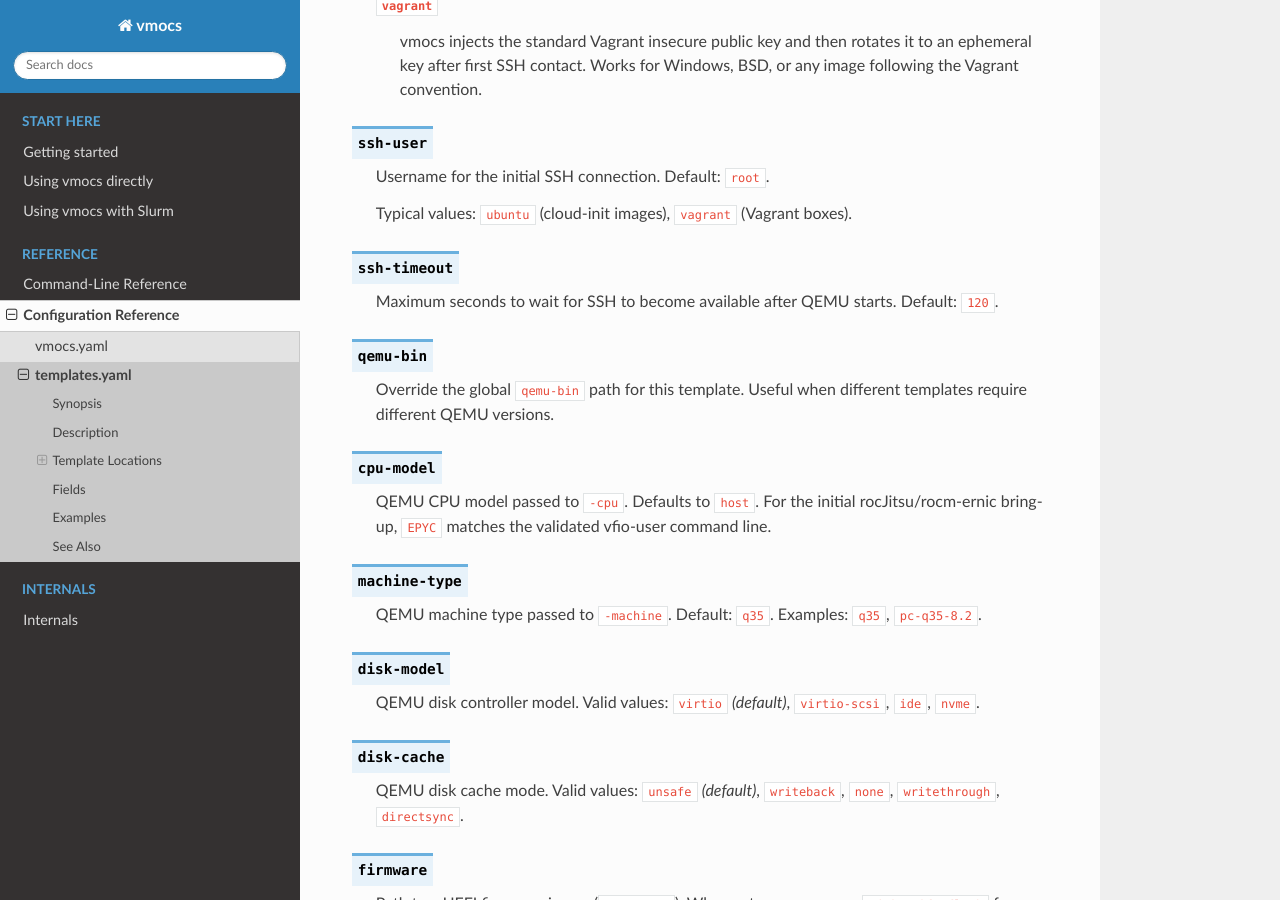
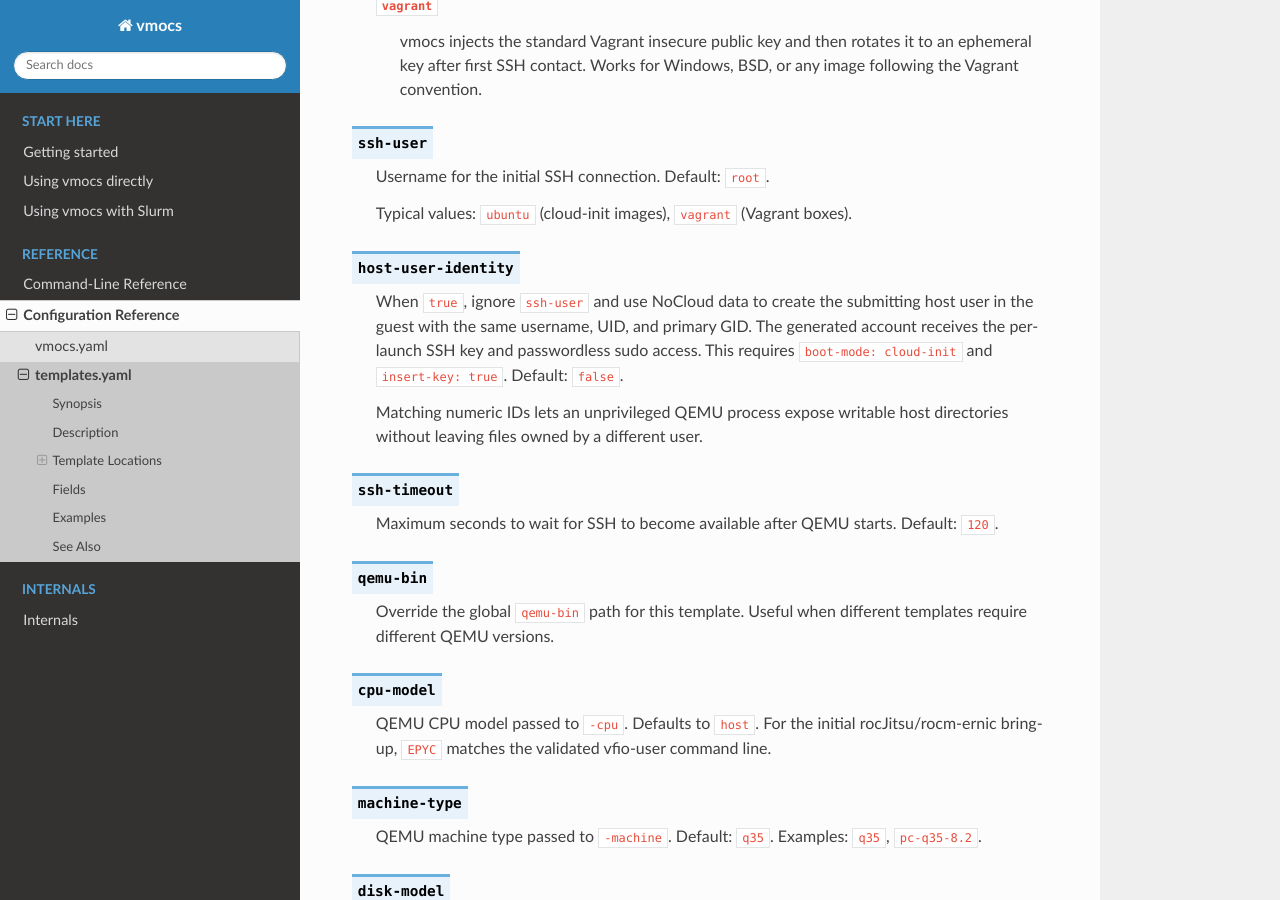
Before and after one commit to naveenrajm7/vmocs, a Sphinx documentation site: the page built from docs/source/manpages/man5/templates.yaml.rst, in a window 1280 px wide and 900 px high, scrolled down 1860 px. Built offline with Sphinx 7.4.7 and the Read the Docs theme 3.1.0, drawn with Linux system fonts in a browser that asks for light colours; some of the changed text lies outside the part shown.

Commit message:
docs: document host-user-identity templates

```diff
--- a/docs/source/manpages/man5/templates.yaml.rst
+++ b/docs/source/manpages/man5/templates.yaml.rst
@@ -93,6 +93,17 @@
    Username for the initial SSH connection.  Default: ``root``.
 
    Typical values: ``ubuntu`` (cloud-init images), ``vagrant`` (Vagrant boxes).
+
+.. describe:: host-user-identity
+
+   When ``true``, ignore ``ssh-user`` and use NoCloud data to create the
+   submitting host user in the guest with the same username, UID, and primary
+   GID.  The generated account receives the per-launch SSH key and passwordless
+   sudo access.  This requires ``boot-mode: cloud-init`` and
+   ``insert-key: true``.  Default: ``false``.
+
+   Matching numeric IDs lets an unprivileged QEMU process expose writable host
+   directories without leaving files owned by a different user.
 
 .. describe:: ssh-timeout
 
@@ -371,7 +382,8 @@
 
    Map of host directories to share with the guest.  Each entry has a name
    (used as the mount tag inside the guest), a ``path``, and an optional
-   ``type``.
+   ``type``.  A leading ``~`` in ``path`` expands to the submitting user's
+   home directory.
 
    Supported types:
 
```
